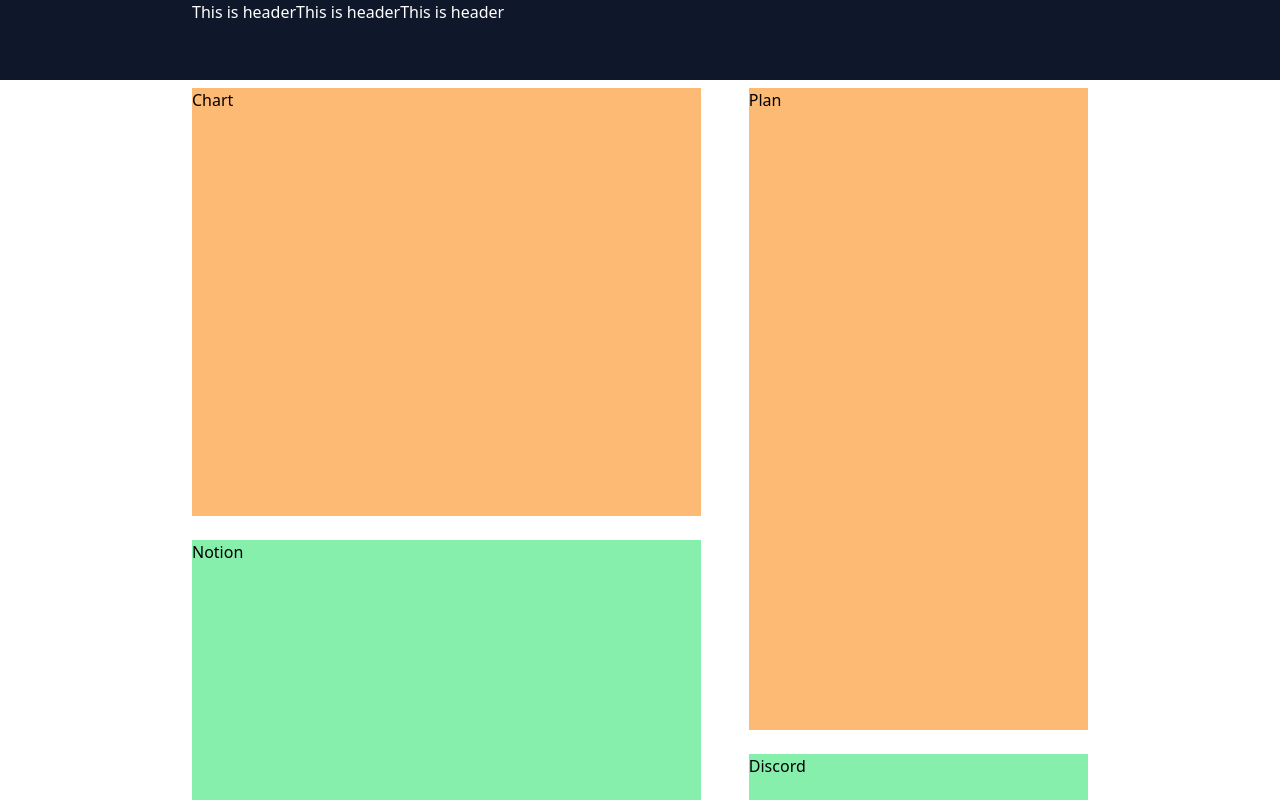
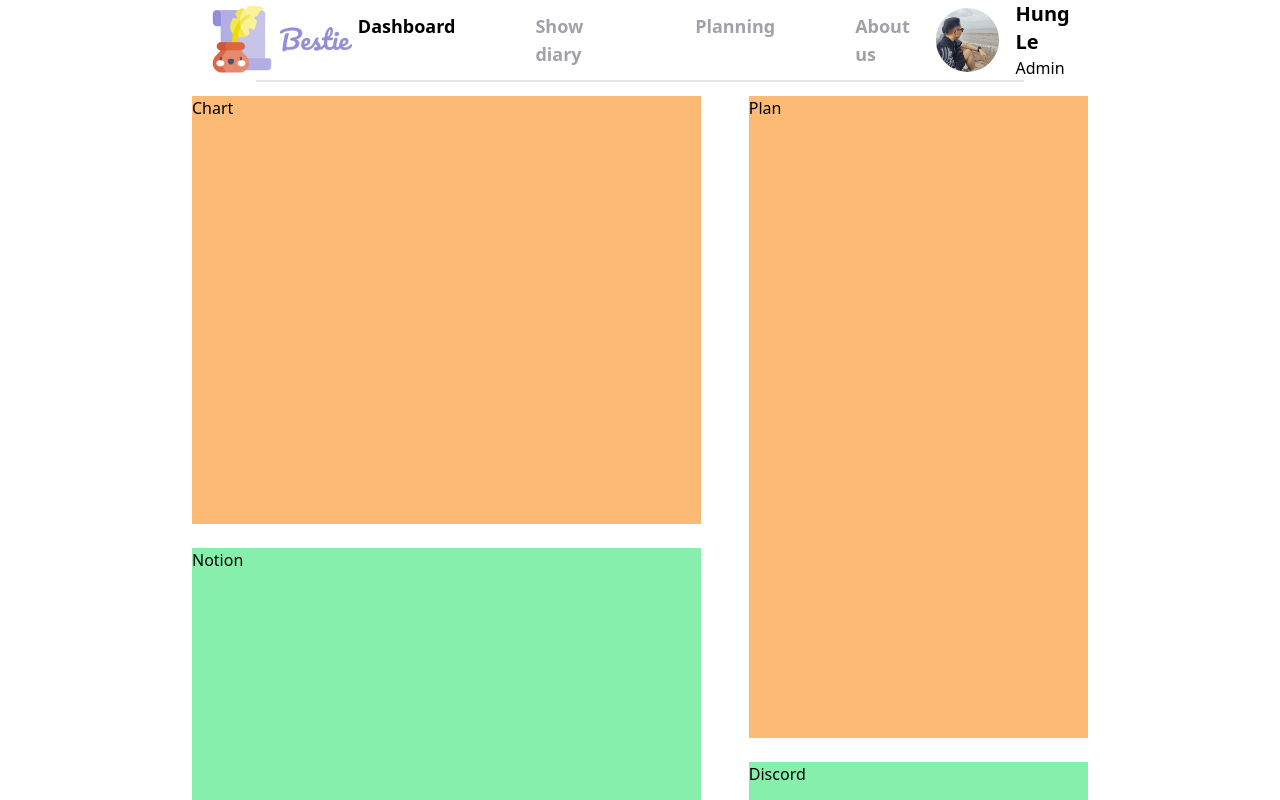
Before and after one commit to hungle2002/Bestie, a React (Create React App) app: page /home in a window 1280 px wide. Shown: the top 800 px of the page. Built offline with nearby package versions, Linux system fonts and the light colour scheme.

Commit message:
BUILD: complete header

```diff
--- /dev/null
+++ b/src/assets/images/index.js
@@ -0,0 +1,5 @@
+const images = {
+    user: require('./user.jpg'),
+    logo: require('./logo.png')
+};
+export default images;
--- a/src/layouts/Header/index.js
+++ b/src/layouts/Header/index.js
@@ -1,8 +1,26 @@
+import Images from '../../assets/images';
+
 function Header () {
-    return (<div className="bg-slate-900 h-full px-48 text-white flex flex-row ">
-        <div className="">This is header</div>
-        <div>This is header</div>
-        <div>This is header</div>
+    return (<div className='flex flex-col h-full w-full '>
+        <div className="h-full px-48 flex flex-row justify-between items-center">
+            <div className="font-bold text-4xl" >
+                <img className='mt-4 w-36 h-36 mx-4' src={Images.logo}/>
+            </div>
+            <div className="space-x-20 flex flex-row font-semibold text-lg">
+                <div>Dashboard</div>
+                <div className="text-zinc-400">Show diary</div>
+                <div className="text-zinc-400">Planning</div>
+                <div className="text-zinc-400">About us</div>
+            </div>
+            <div className='flex flex-row items-center'>
+                <img className='w-16 h-16 rounded-full mx-4' src={Images.user}/>
+                <div className='flex flex-col'>
+                    <div className='text-xl font-semibold'>Hung Le</div>
+                    <div>Admin</div>
+                </div>
+            </div>
+        </div>
+        <div className='border mx-64'></div>
     </div>);
 }
 
--- a/src/layouts/index.js
+++ b/src/layouts/index.js
@@ -3,7 +3,7 @@
 function DefaultLayout ({ children }) {
     return (
         <div className="gap-0 min-w-full h-full">
-            <div className='h-20 mb-2'><Header /></div>
+            <div className='h-20 mb-4'><Header /></div>
             {children}
         </div>
     );
```
Also changed, not shown: src/assets/images/logo.png (added), src/assets/images/user.jpg (added).
